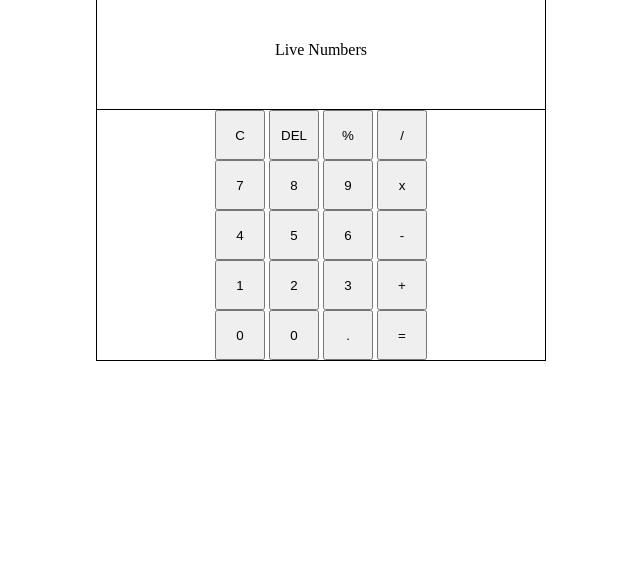
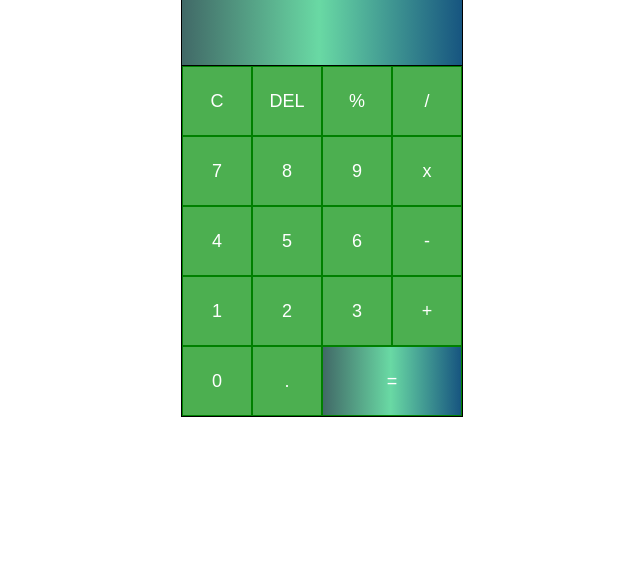
Before and after one commit to jorgepp94/calculator-jp, a plain HTML site: page index.html in a window 1280 px wide. Shown: the part 236-800 px from the top of the page, without its empty margins (319-959 px from the left). Drawn offline with Linux system fonts and the light colour scheme.

Commit message:
Added css style to the calculator

```diff
--- a/index.html
+++ b/index.html
@@ -6,11 +6,10 @@
         <link rel="stylesheet" href="/style.css">
     </head>
     <body>
-        <header>CALCULATOR</header>
 
         <div id="super-container">
             <div id="calc-container">
-                <div id="screen">Live Numbers</div>
+                <div id="screen">1994</div>
                 <div class="buttons">
                         <div class="first-block">
                             <button class="button-gen">C</button>
@@ -19,28 +18,27 @@
                             <button class="button-gen">/</button>
                         </div>
                         <div class="second-block">
-                            <button class="button-gen">7</button>
-                            <button class="button-gen">8</button>
-                            <button class="button-gen">9</button>
+                            <button class="button-gen button-nums">7</button>
+                            <button class="button-gen button-nums">8</button>
+                            <button class="button-gen button-nums">9</button>
                             <button class="button-gen">x</button>
                         </div>
                         <div class="third-block">
-                            <button class="button-gen">4</button>
-                            <button class="button-gen">5</button>
-                            <button class="button-gen">6</button>
+                            <button class="button-gen button-nums">4</button>
+                            <button class="button-gen button-nums">5</button>
+                            <button class="button-gen button-nums">6</button>
                             <button class="button-gen">-</button>
                         </div>
                         <div class="fourth-block">
-                            <button class="button-gen">1</button>
-                            <button class="button-gen">2</button>
-                            <button class="button-gen">3</button>
+                            <button class="button-gen button-nums">1</button>
+                            <button class="button-gen button-nums">2</button>
+                            <button class="button-gen button-nums">3</button>
                             <button class="button-gen">+</button>
                         </div>
                         <div class="fifth-block">
-                            <button class="button-gen">0</button>
-                            <button class="button-gen">0</button>
+                            <button class="button-gen button-nums">0</button>
                             <button class="button-gen">.</button>
-                            <button class="button-gen">=</button>
+                            <button class="button-gen" id="equal-button">=</button>
                         </div>
                 </div>
             </div>
--- a/style.css
+++ b/style.css
@@ -1,29 +1,52 @@
+body{
+    margin: 0;
+    padding: 0;
+}
 header{
     font-family: Arial, Helvetica, sans-serif;
     text-align: center;
 }
 
 #super-container{
-    margin: 200px auto auto auto;
+    margin: 100px auto auto auto;
     width: 100%;
 }
 #calc-container{
-    width: 450px;
+    width: 280px;
     margin: auto;
     text-align: center;
 }
 #screen{
-    padding: 50px;
     border: 1px solid black;
-    border-bottom: none;
+    width: 100%;
+    padding: 80px 0px;
+    background: linear-gradient(90deg, rgba(65,105,103,1) 0%, rgba(97,215,159,0.9500175070028011) 49%, rgba(23,85,128,1) 100%);
+    color: white;
+    font-size: 35px;
+    font-family: Arial, Helvetica, sans-serif;
+    font-weight: bold;
+    text-align: right;
 }
 .buttons{
     border: 1px solid black;
+    border-top: none;
+    display: table;
+    margin: auto;
+    width: 100%;
 }
 .button-gen{
-    width: 50px;
-    height: 50px;
+    width: 70px;
+    height: 70px;
+    float: left;
+    font-size: large;
+    background-color: #4CAF50;
+    border: 1px solid green;
+    color: white;
 }
 .button-gen:hover{
     cursor: pointer;
 }
+#equal-button{
+    width: 140px;
+    background: linear-gradient(90deg, rgba(65,105,103,1) 0%, rgba(97,215,159,0.9500175070028011) 49%, rgba(23,85,128,1) 100%);
+}
```
Also changed, not shown: img/erase.png (added).
